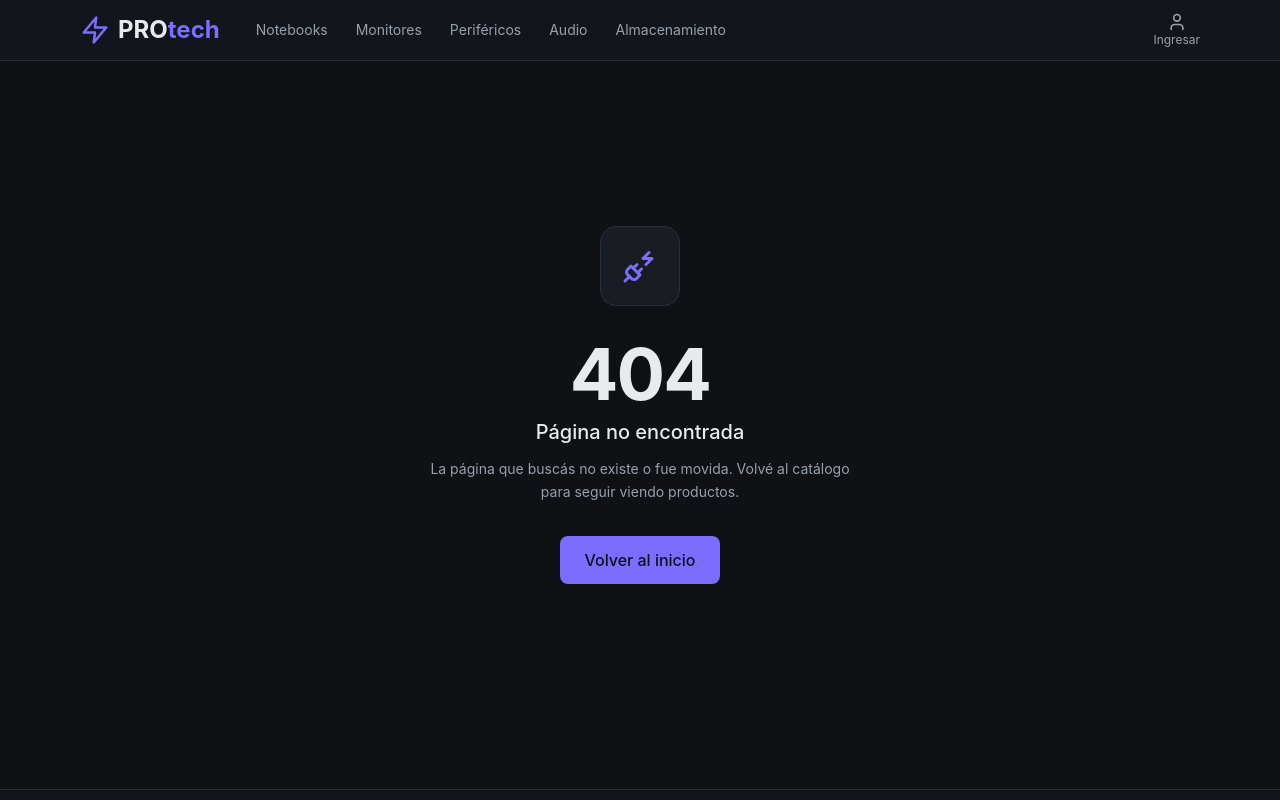
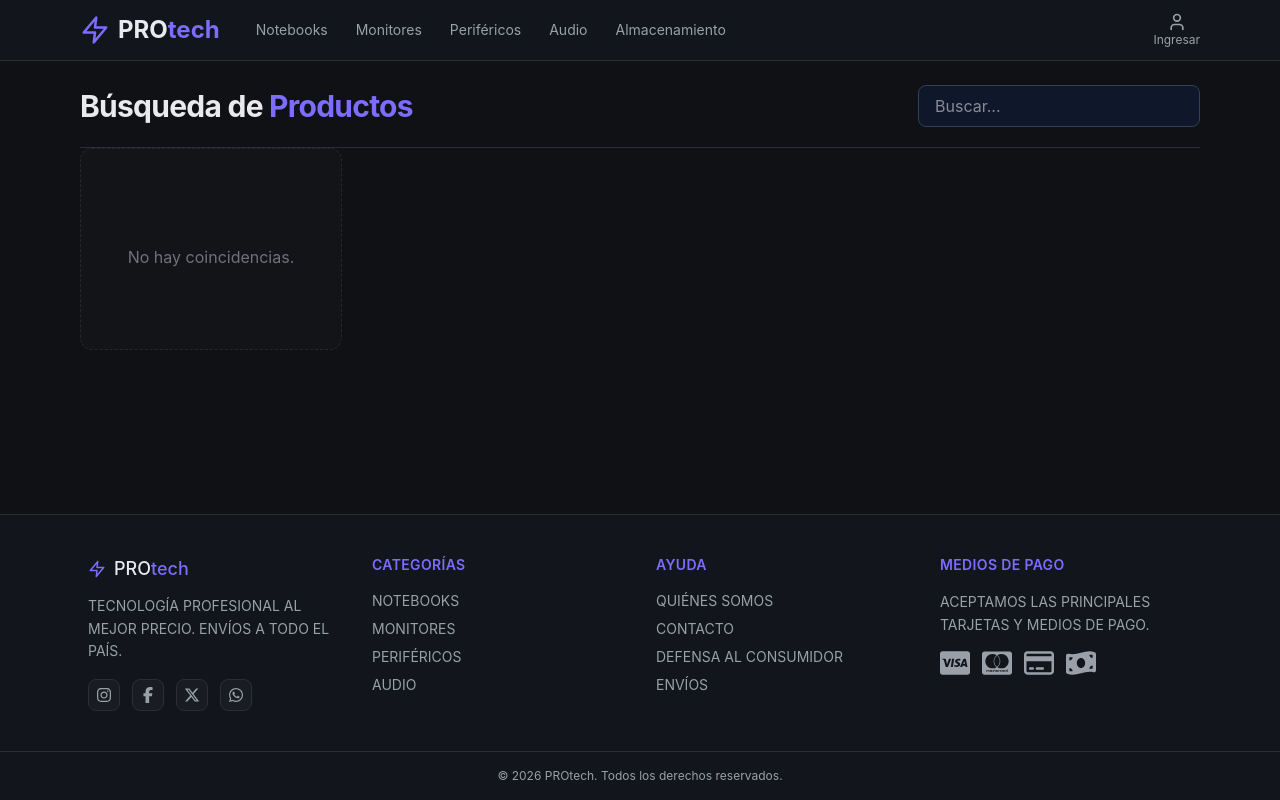
Before and after one commit to amaliafernandez/ecommerce-pro, a React (Vite) app: page /filtro in a window 1280 px wide. Shown: the top 800 px of the page. Built offline with nearby package versions, Linux system fonts and the light colour scheme.

Commit message:
Se agregaron los componentes Filtros y ProductFilter con su lógica y la actualización de rutas

```diff
--- a/src/App.jsx
+++ b/src/App.jsx
@@ -12,6 +12,7 @@ import Layout from "./components/shared/Layout";
 import Nosotros from "./components/nosotros/Nosotros";
 import ProductForm from "./components/pages/ProductForm";
 import AdminUsuarios from "./components/pages/admin/Admin/Admin_Usuarios";
+import ProductFilter from "./components/pages/ProductFilter";
 
 function App() {
   const usuarioSession =
@@ -37,9 +38,9 @@ function App() {
         <Routes>
           <Route element={<Layout />}>
             <Route path="/" element={<Home />} />
-            {/* <Route path="/product" element={<ProductDetail />} /> */}
             <Route path="/product/:id" element={<ProductDetail />} />
             <Route path="/login" element={<Login />} />
+            <Route path="/filtro" element={<ProductFilter />} />
             <Route path="/register" element={<Register />} />
             <Route path="/nosotros" element={<Nosotros />} />
             <Route path="/admin" element={<ProtectorRutas />}>
--- a/src/components/pages/Home.jsx
+++ b/src/components/pages/Home.jsx
@@ -1,4 +1,5 @@
 import { useAppContext } from "../../context/AppContext";
+import { Link } from "react-router";
 import ProductCard from "../services/ProductCard";
 import Carousel from "../shared/Carousel";
 
@@ -23,12 +24,12 @@ const SAMPLE_SLIDES = [
 const Home = () => {
   const { productos } = useAppContext();
   return (
-    <section className="space-y-2 animate-fadeIn">
-      <div className="min-h-screen bg-bg flex items-start justify-center p-1">
+    <section className="flex flex-col space-y-2 animate-fadeIn">
+      <div className="bg-bg flex items-start justify-center p-1">
         <Carousel slides={SAMPLE_SLIDES} />
       </div>
 
-      <div className="flex flex-col md:flex-row md:items-center justify-between border-b border-line pb-5 gap-4">
+      <div className="flex flex-col md:flex-row md:items-center justify-between border-b border-line p-6 gap-4">
         <div>
           <h1 className="text-3xl font-bold text-text tracking-tight">
             Catálogo de <span className="text-accent">Productos</span>
@@ -37,10 +38,17 @@ const Home = () => {
             Explora nuestras productos de última generación.
           </p>
         </div>
+        <div>
+          <Link
+              to={"/filtro"}
+              className="bg-accent hover:bg-violet-500 text-text px-4 py-2 rounded-lg text-sm font-bold transition-colors shadow-md shadow-blue-900/20 active:scale-95"
+            >Buscar
+            </Link>
+        </div>
       </div>
 
 
-      <div className="grid grid-cols-1 md:grid-cols-3 lg:grid-cols-4 gap-6">
+      <div className="grid grid-cols-1 md:grid-cols-3 lg:grid-cols-4 p-4 gap-6">
         {productos.length > 0 ? (
           productos.map((producto) => (
             <ProductCard key={producto.id} producto={producto} />
--- a/src/components/pages/ProductDetail.jsx
+++ b/src/components/pages/ProductDetail.jsx
@@ -1,6 +1,6 @@
 import { Link, useParams } from "react-router";
 import { useAppContext } from "../../context/AppContext";
-import { useState, useEffect } from "react";
+
 
 function ProductDetail() {
 
--- /dev/null
+++ b/src/components/pages/ProductFilter.jsx
@@ -0,0 +1,10 @@
+import React from 'react'
+import Filtros from '../services/Filtros'
+
+const ProductFilter = () => {
+  return (
+   <Filtros></Filtros>
+  )
+}
+
+export default ProductFilter
--- /dev/null
+++ b/src/components/services/Filtros.jsx
@@ -0,0 +1,57 @@
+import { useState, useEffect } from "react";
+import { useAppContext } from "../../context/AppContext";
+import ProductCard from "./ProductCard";
+
+const Filtros = () => {
+  const { productos, setProductos } = useAppContext();
+  const [busqueda, setBusqueda] = useState("");
+
+  const productosFiltrados = productos.filter((item) => {
+    // Cambia 'nombre' por la propiedad de tu objeto que quieras buscar
+    return (
+      item.nombreProducto.toLowerCase().includes(busqueda.toLowerCase()) ||
+      item.categoria.toLowerCase().includes(busqueda.toLowerCase())
+    );
+  });
+
+  return (
+    <>
+      <div className="flex flex-col md:flex-row md:items-center justify-between border-b border-line pb-5 gap-4">
+        <div>
+          <h1 className="text-3xl font-bold text-text tracking-tight">
+            Búsqueda de <span className="text-accent">Productos</span>
+          </h1>
+        </div>
+        <div>
+          <input
+            type="text"
+            id="nombre"
+            placeholder="Buscar... "
+            value={busqueda}
+            onChange={(e) => setBusqueda(e.target.value)}
+            className="peer w-full px-4 pt-2 pb-2 text-white bg-slate-900 border border-slate-700 rounded-lg outline-none transition-all duration-300 focus:border-indigo-500 focus:ring-2 focus:ring-indigo-500/20"
+          />
+        </div>
+      </div>
+
+      <div className="grid grid-cols-1 md:grid-cols-3 lg:grid-cols-4 gap-6">
+        {productosFiltrados.length > 0 ? (
+          productosFiltrados.map((itemProducto) => (
+            <ProductCard key={itemProducto.id} producto={itemProducto} />
+          ))
+        ) : (
+          <>
+            <div className="flex flex-col items-center justify-center py-20 bg-zinc-900/50 rounded-xl border border-dashed border-zinc-800">
+              <i className="bi bi-search text-4xl text-zinc-700 mb-4"></i>
+              <p className="text-zinc-500">
+                No hay coincidencias.
+              </p>
+            </div>
+          </>
+        )}
+      </div>
+    </>
+  );
+};
+
+export default Filtros;
```
